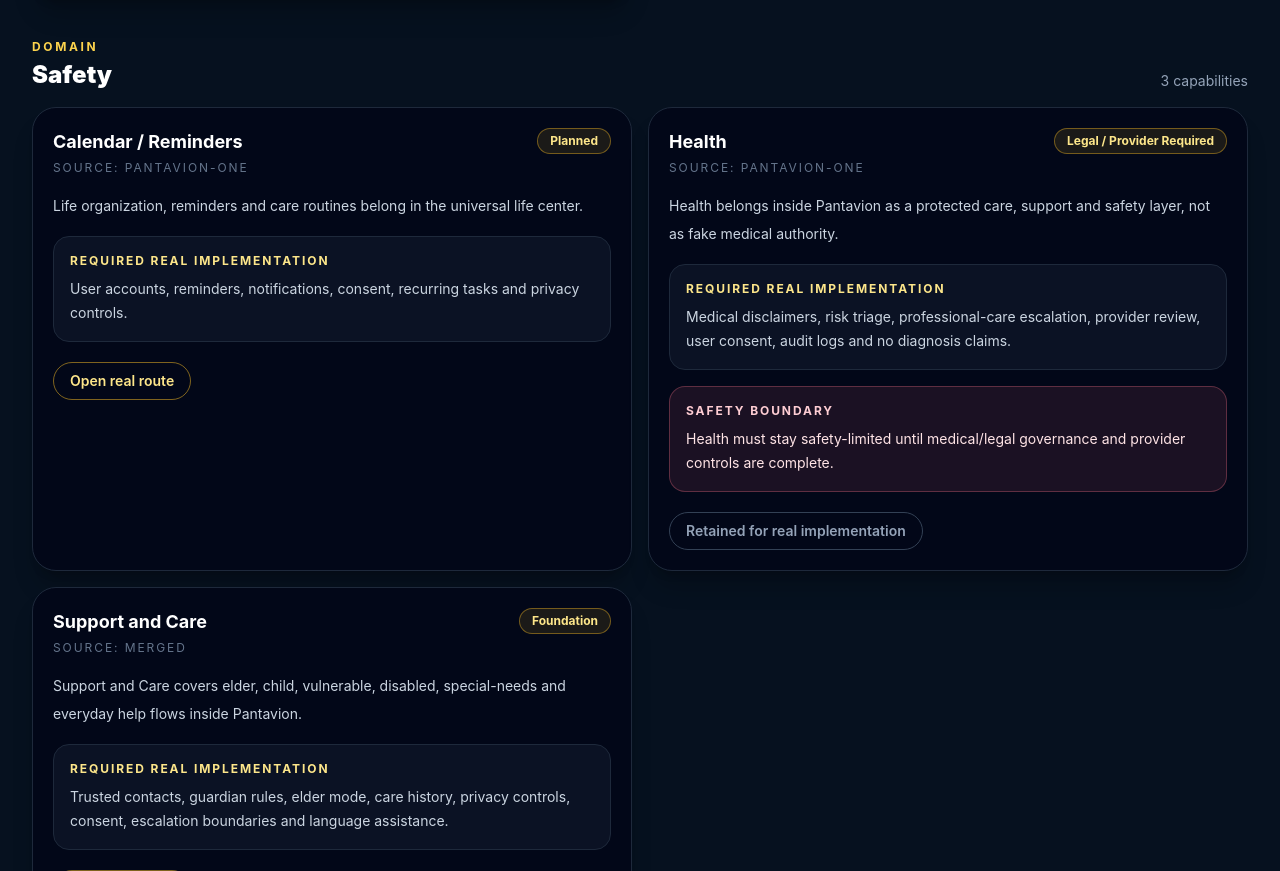
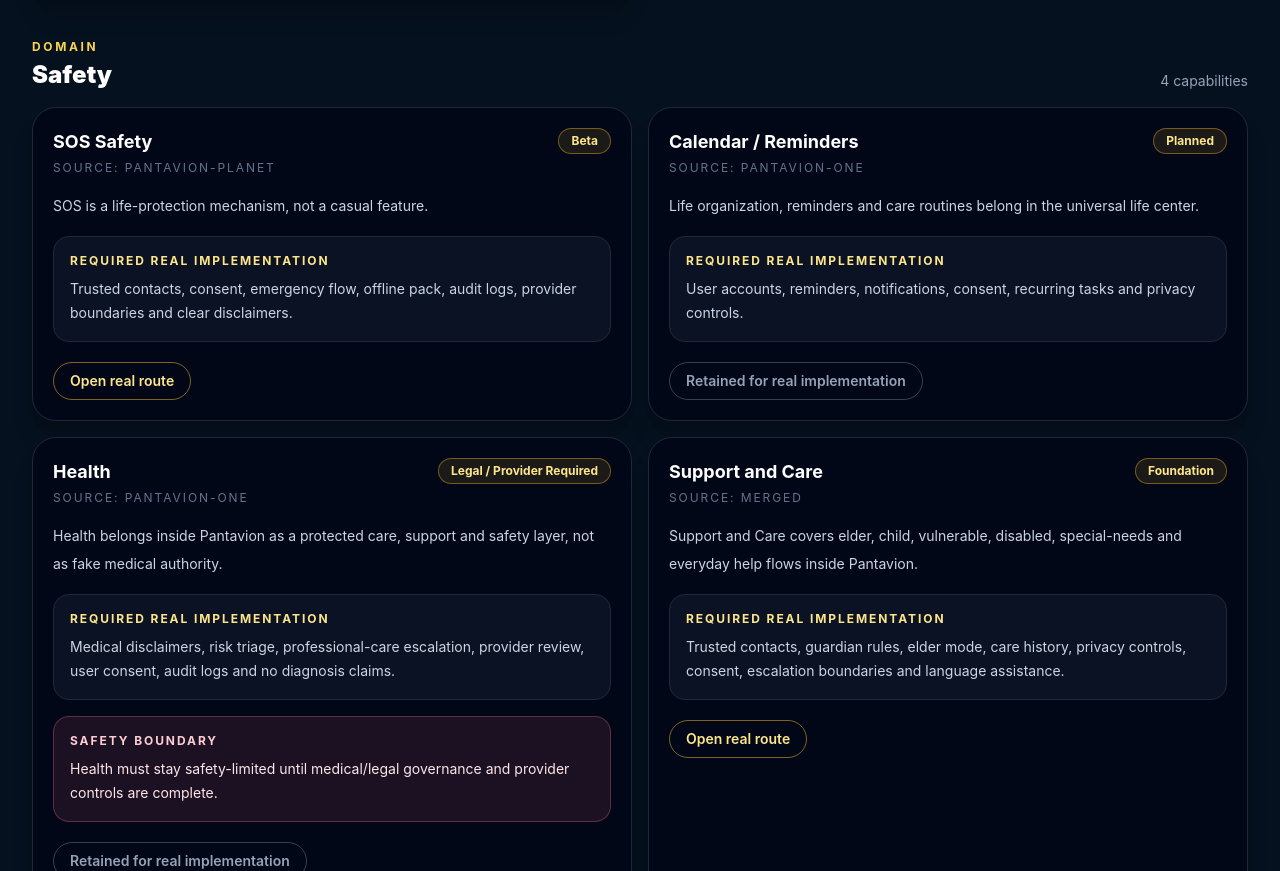
Before and after one commit to pandaconnect1/pantavion-planet, a Next.js app: page /universal-life in a window 1280 px wide. Shown: the part 6745-7616 px from the top of the page. Built offline with nearby package versions, Linux system fonts and the light colour scheme.

Commit message:
fix(product): separate sos and calendar capabilities

```diff
--- a/core/product/pantavion-universal-life-capabilities.ts
+++ b/core/product/pantavion-universal-life-capabilities.ts
@@ -292,7 +292,10 @@ export const PANTAVION_UNIVERSAL_LIFE_CAPABILITIES: PantavionUniversalLifeCapabi
     route: "/sos",
     source: "pantavion-planet",
     principle: "SOS is a life-protection mechanism, not a casual feature.",
-    realImplementationRequired: "Trusted contacts, consent, emergency flow, offline pack, audit loendar-reminders",
+    realImplementationRequired: "Trusted contacts, consent, emergency flow, offline pack, audit logs, provider boundaries and clear disclaimers."
+  },
+  {
+    id: "calendar-reminders",
     title: "Calendar / Reminders",
     domain: "Safety",
     status: "planned",
```
